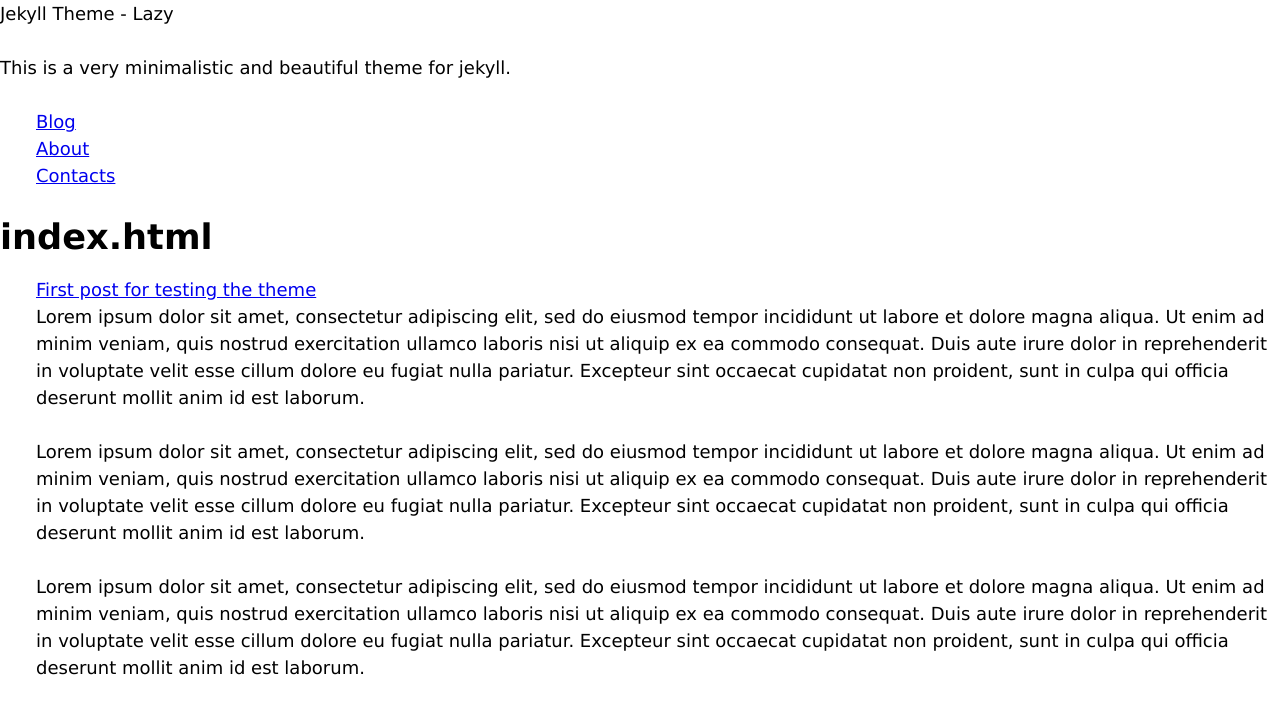
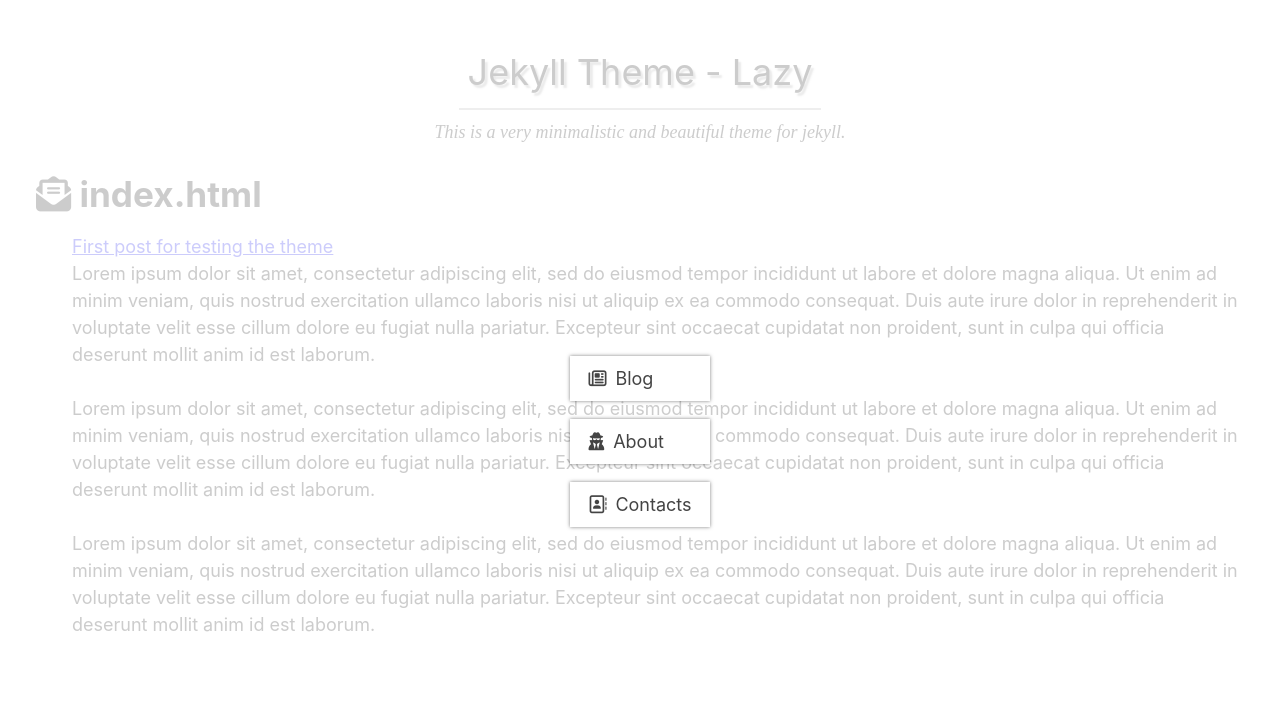
Before and after one commit to genadi60/Lazy, a Jekyll site: the page built from index.html, in a window 1280 px wide. Shown: the top 714 px of the page. Built offline with Jekyll 4.4.1, drawn with Linux system fonts in a browser that asks for light colours; nearby versions of some CDN libraries.

Commit message:
Implement navigation srtyle

```diff
--- a/_layouts/site.html
+++ b/_layouts/site.html
@@ -3,6 +3,7 @@
     <head>
         <meta charset="UTF-8">
         <title>{{ site.title }}</title>
+        <script src="https://kit.fontawesome.com/413e6250f4.js"></script>
         <link rel="stylesheet" href="/css/site.css">
     </head>
     <body>
@@ -14,9 +15,9 @@
                 </div>
                 <nav class="navigation main">
                     <ul>
-                        <li><a href="/">Blog</a></li>
-                        <li><a href="/about/">About</a></li>
-                        <li><a href="/contacts/">Contacts</a></li>
+                        <li><a href="/"><i class="far fa-newspaper"></i>Blog</a></li>
+                        <li><a href="/about/"><i class="fas fa-user-secret"></i>About</a></li>
+                        <li><a href="/contacts/"><i class="far fa-address-book"></i>Contacts</a></li>
                     </ul>
                 </nav>
             </header>
--- /dev/null
+++ b/css/layout.css
@@ -0,0 +1,3 @@
+.site {
+    padding: var(--spacing-site, 2em);
+}
--- /dev/null
+++ b/css/navigation.css
@@ -0,0 +1,34 @@
+.navigation {
+    position: absolute;
+    top: 0;
+    left: 0;
+    right: 0;
+    bottom: 0;
+    display: flex;
+    align-items: center;
+    justify-content: center;
+    background: rgba(255, 255, 255, 0.8);
+}
+
+.navigation ul {
+    padding: 0;
+    margin: 0;
+}
+
+.navigation li {
+    display: block;
+    list-style: none outside;
+    padding: 0.5em 1em;
+    margin-bottom: 1em;
+    background: #FFF;
+    box-shadow: 0 0 0.2rem rgba(0, 0, 0, 0.5);
+}
+
+.navigation li a {
+    text-decoration: none;
+    color: #444;
+}
+
+.navigation li i {
+    margin-right: 0.5em;
+}
--- /dev/null
+++ b/css/site-header.css
@@ -0,0 +1,22 @@
+.site-header {
+
+}
+
+.site-branding {
+    display: flex;
+    flex-direction: column;
+    align-items: center;
+}
+
+.site-header .site-title {
+    font-size: 2em;
+    padding: 0.5rem;
+    margin-bottom: 0.5rem;
+    border-bottom: 2px solid #AAA;
+    text-shadow: 0.15rem 0.15rem 0.1rem #999;;
+}
+
+.site-description {
+    font-style: italic;
+    font-family: serif;
+}
--- a/css/site.css
+++ b/css/site.css
@@ -1,2 +1,7 @@
+@import url('variables.css');
 @import url('reset.css');
 @import url('typography.css');
+@import url('layout.css');
+@import url('navigation.css');
+@import url('site-header.css');
+@import url('site-footer.css');
--- a/css/typography.css
+++ b/css/typography.css
@@ -1,32 +1,32 @@
 html {
-    font: 12px/1.5 "Verdana", sans-serif;
+    font: var(--font-size-initial, 12px)/1.5 -apple-system, BlinkMacSystemFont, "Segoe UI", Roboto, Helvetica, Arial, sans-serif, "Apple Color Emoji", "Segoe UI Emoji", "Segoe UI Symbol";
 }
 
 @media screen and (min-width: 600px){
 
     html {
-        font-size: 14px;
+        font-size: var(--font-size-lv2, 14px);
     }
 }
 
 @media screen and (min-width: 800px){
 
     html {
-        font-size: 16px;
+        font-size: var(--font-size-lv3, 16px);
     }
 }
 
 @media screen and (min-width: 1200px){
 
     html {
-        font-size: 18px;
+        font-size: var(--font-size-lv4, 18px);
     }
 }
 
 @media screen and (min-width: 1600px){
 
     html {
-        font-size: 20px;
+        font-size: var(--font-size-lv5, 20px);
     }
 }
 
--- /dev/null
+++ b/css/variables.css
@@ -0,0 +1,9 @@
+:root {
+    --font-size-initial: 12px;
+    --font-size-lv2: 14px;
+    --font-size-lv3: 16px;
+    --font-size-lv4: 18px;
+    --font-size-lv5: 20px;
+
+    --spacing-site: 2em;
+}
--- a/index.html
+++ b/index.html
@@ -2,7 +2,7 @@
 layout: site
 ---
 
-<h2>index.html</h2>
+<h2><i class="fas fa-envelope-open-text"></i> index.html</h2>
 
 <ul>
     {% for post in site.posts %}
```
Also changed, not shown: css/site-footer.css (added).
